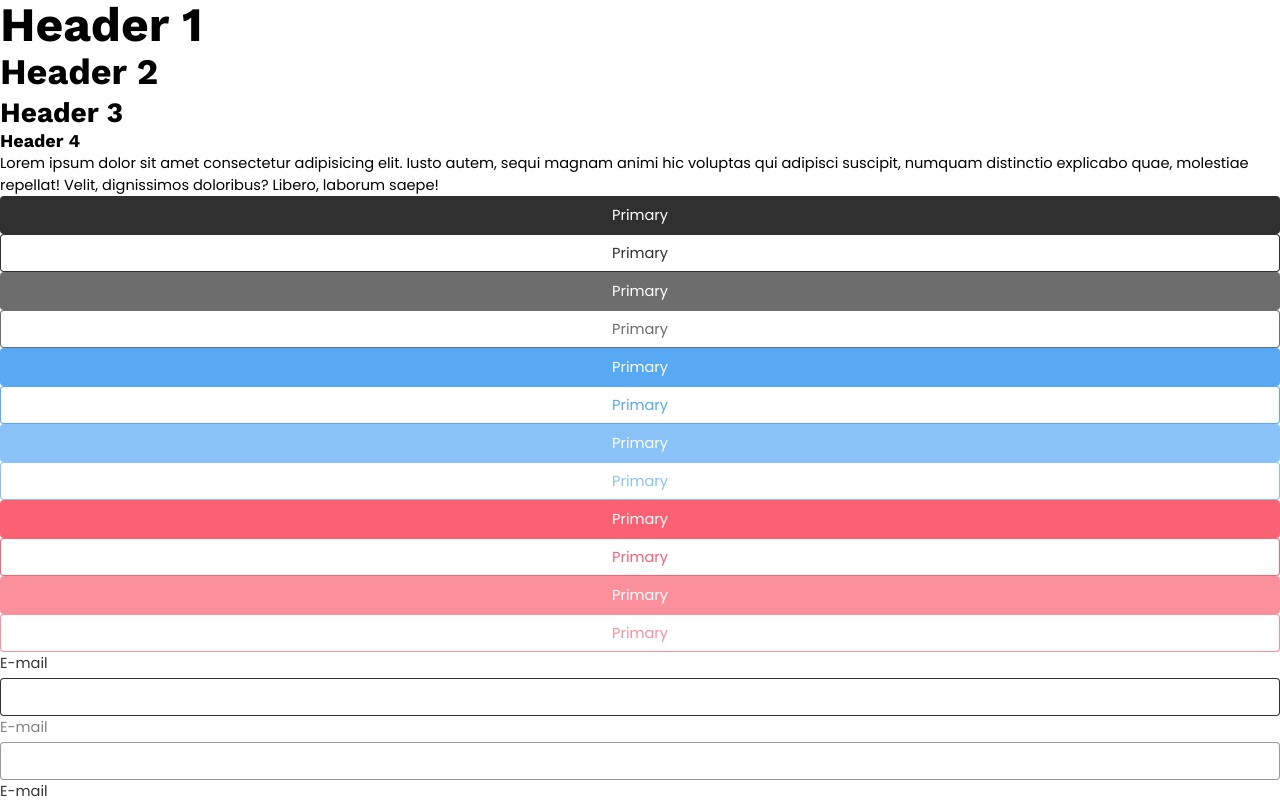
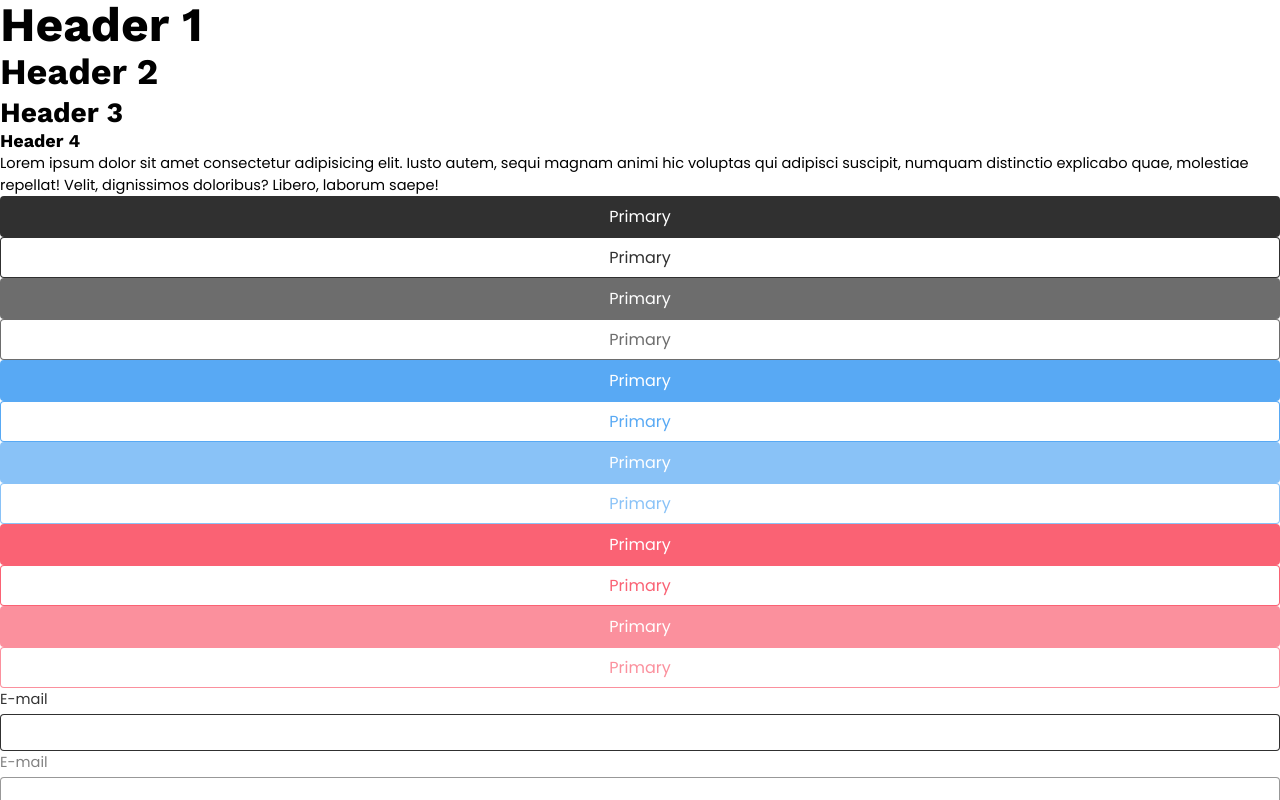
Before and after one commit to ChristoPy/silk-design-system, a Vue app: page / in a window 1280 px wide. Shown: the top 800 px of the page. Built offline with nearby package versions, Linux system fonts and the light colour scheme.

Commit message:
Fix font inheritance.
Fix inputs not inheriting the font family properly.

```diff
--- a/src/styles/reset/main.scss
+++ b/src/styles/reset/main.scss
@@ -27,7 +27,8 @@ input,
 button,
 textarea,
 select {
-  font: inherit;
+  font-family: inherit;
+  font-size: inherit;
 }
 
 /* Slow animations if the user wants to */
```
